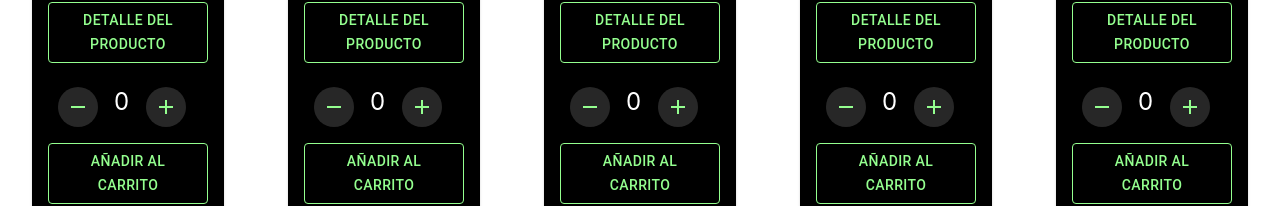
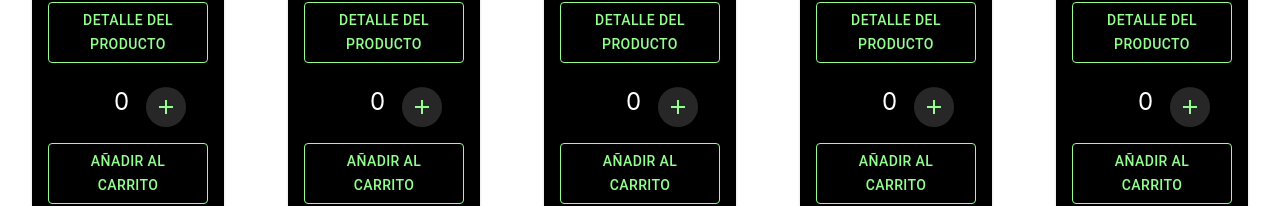
Before and after one commit to 2maxisaldivia/Ecommerce-Saldivia, a React (Create React App) app: page / in a window 1280 px wide. Shown: the part 399-605 px from the top of the page. Built offline with nearby package versions, Linux system fonts and the light colour scheme.

Commit message:
Stock reactivo al contexto.

```diff
--- a/src/components/ItemDetail/ItemCount.js
+++ b/src/components/ItemDetail/ItemCount.js
@@ -25,9 +25,9 @@ function ItemCount({stock, initial, addItemToCart, product}) {
         <Box>
             <Box sx={{marginTop: "10%"}}>
                 <ButtonGroup disableElevation variant="contained" sx={{marginLeft: "2%", width: "8rem", marginRight: "1rem"}}>
-                    <IconButton onClick={() => setCount(count > initial ? count - 1 : count)} sx={{backgroundColor: "#272727", color: "#94ff8f", borderColor: "#000"}}> <RemoveIcon /> </IconButton>
+                    <IconButton onClick={() => setCount(count > initial ? count - 1 : count)} sx={{backgroundColor: "#272727", color: "#94ff8f", borderColor: "#000"}} disabled={count === initial}> <RemoveIcon /> </IconButton>
                     <Box sx={{fontSize: "18pt", color: "#fff", width: "100%", textAlign: "center",}}>{count}</Box>
-                    <IconButton onClick={()=> setCount(count < stock ? count + 1 : count)} sx={{backgroundColor: "#272727", color: "#94ff8f", borderColor: "#000"}}> <AddIcon/> </IconButton>
+                    <IconButton onClick={()=> setCount(count < stock ? count + 1 : count)} sx={{backgroundColor: "#272727", color: "#94ff8f", borderColor: "#000"}} disabled={count === stock}> <AddIcon/> </IconButton>
                 </ButtonGroup >
             </Box>
             {goToCart ?
--- a/src/components/ItemList/Item.js
+++ b/src/components/ItemList/Item.js
@@ -18,10 +18,10 @@ function Item({product}) {
       <CardMedia component="img" sx={{height:"150px", width:"300px"}} src={product.pictureUrl} />
       <CardContent sx={{textAlign: "center"}}>
         <Typography gutterBottom variant="h5" component="div" color="#fff">{product.title}</Typography>
-        <h4 style={{color: "#fff"}}>Stock disponible: {product.stock}</h4>
+        <h4 style={{color: "#fff"}}>Stock disponible: {product.quantity === undefined ? product.stock :  product.stock - product.quantity}</h4>
         <h3 style={{color: "#fff"}}>${product.price}</h3>
         <Button sx={{color: "#94ff8f", borderColor: "#94ff8f", marginBottom: ".5rem"}} variant="outlined"><Link style={{textDecoration: "none", color:"#94ff8f"}} to={"/item/"+product.id}>detalle del producto</Link></Button>
-        <ItemCount stock={product.stock} initial={0} addItemToCart={addItemToCart} product={product} sx={{display: "flex", alignContent: "center"}}/>
+        <ItemCount stock={product.quantity === undefined ? product.stock : product.stock - product.quantity} initial={0} addItemToCart={addItemToCart} product={product} sx={{display: "flex", alignContent: "center"}}/>
       </CardContent>
       </Card>
     </>
--- a/src/components/context/CartContextHOC.js
+++ b/src/components/context/CartContextHOC.js
@@ -36,6 +36,7 @@ const CartContextHOC = ({ children }) => {
         setCart([item, ...cart])
         setProductsInCart(productsInCart + item.quantity)
         setTotal(item.price * item.quantity + total);
+
       }
     }
   };
```
